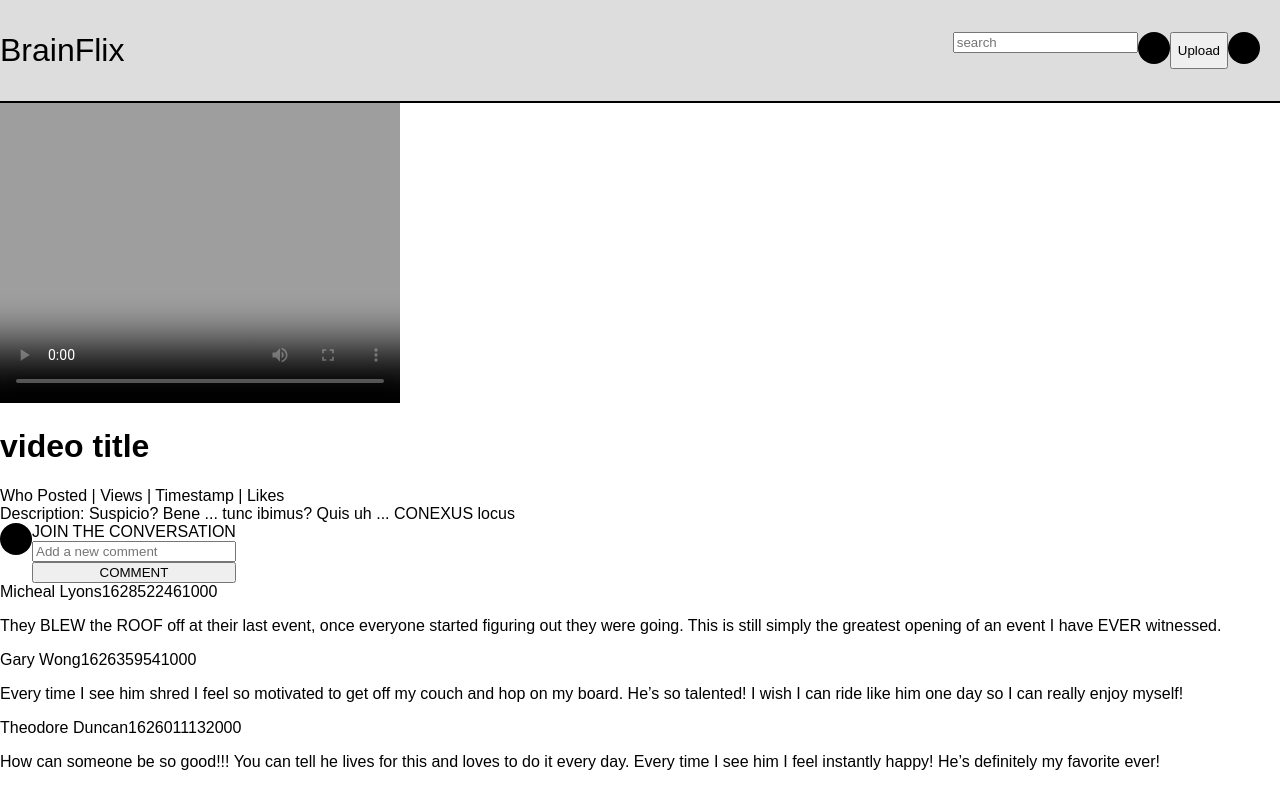
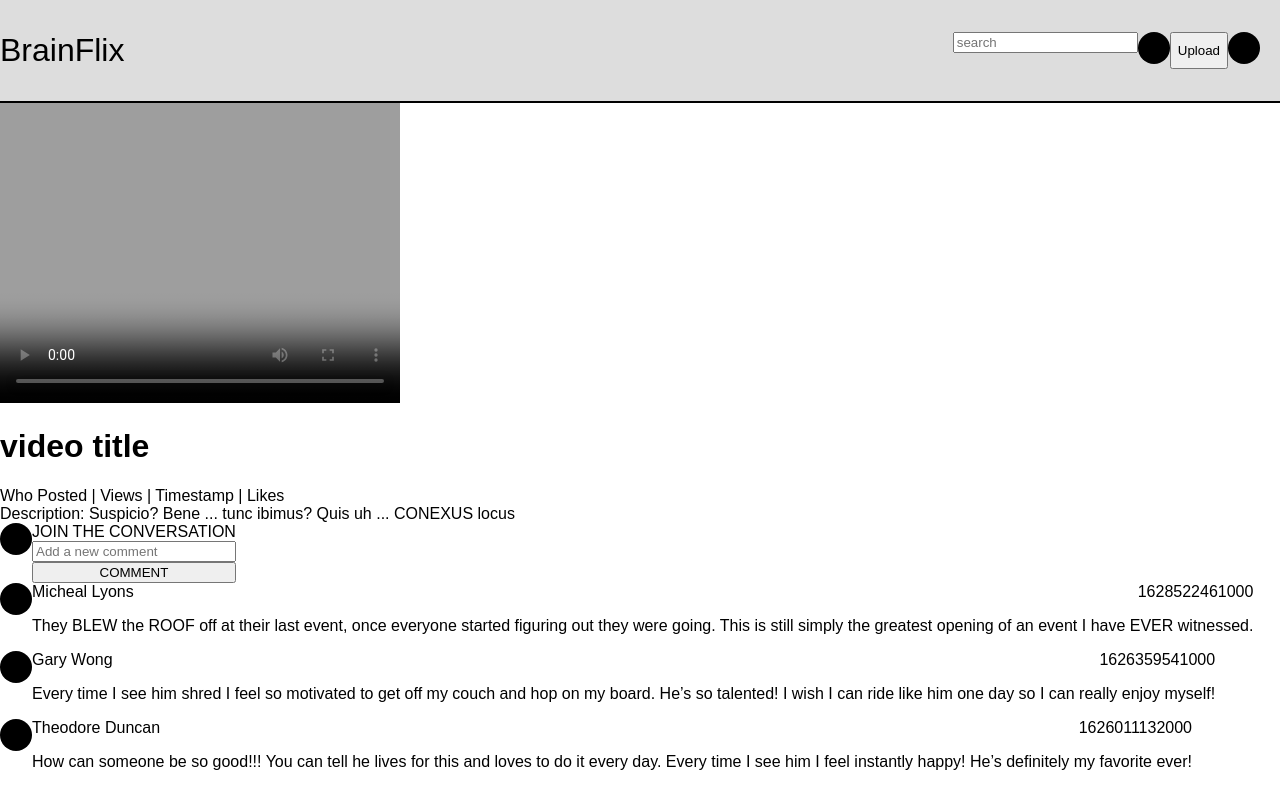
Before and after one commit to trvsm/travis-martin-brainflix, a React (Create React App) app: page / in a window 1280 px wide. Shown: the top 785 px of the page. Built offline with nearby package versions, Linux system fonts and the light colour scheme.

Commit message:
add flexbox styling to comment
<body>

Issue #
1. not styled to style guide

```diff
--- a/src/components/commentCard/CommentCard.js
+++ b/src/components/commentCard/CommentCard.js
@@ -3,6 +3,7 @@
 const CommentCard = (props) => {
   return (
     <>
+      <section className="comment">
         <div className="comment__profile-pic"></div>
         <div className="comment__right-section">
           <div className="comment__attribution">
@@ -11,6 +12,7 @@
           </div>
           <p className="comment__comment">{props.comment}</p>
         </div>
+      </section>
     </>
   );
 };
--- a/src/components/commentCard/commentCard.scss
+++ b/src/components/commentCard/commentCard.scss
@@ -0,0 +1,19 @@
+.comment{
+    display: flex;
+    &__profile-pic{
+        margin: 0;
+        width: 2rem;
+        min-width: 2rem;
+        height: 2rem;
+        background-color: #000;
+        border-radius: 50%;
+    }
+    &__right-section{
+        display: flex;
+        flex-direction: column;
+    }
+    &__attribution{
+        display: flex;
+        justify-content: space-between;
+    }
+}
```
Lines whose indentation alone changed are shown as unchanged.
